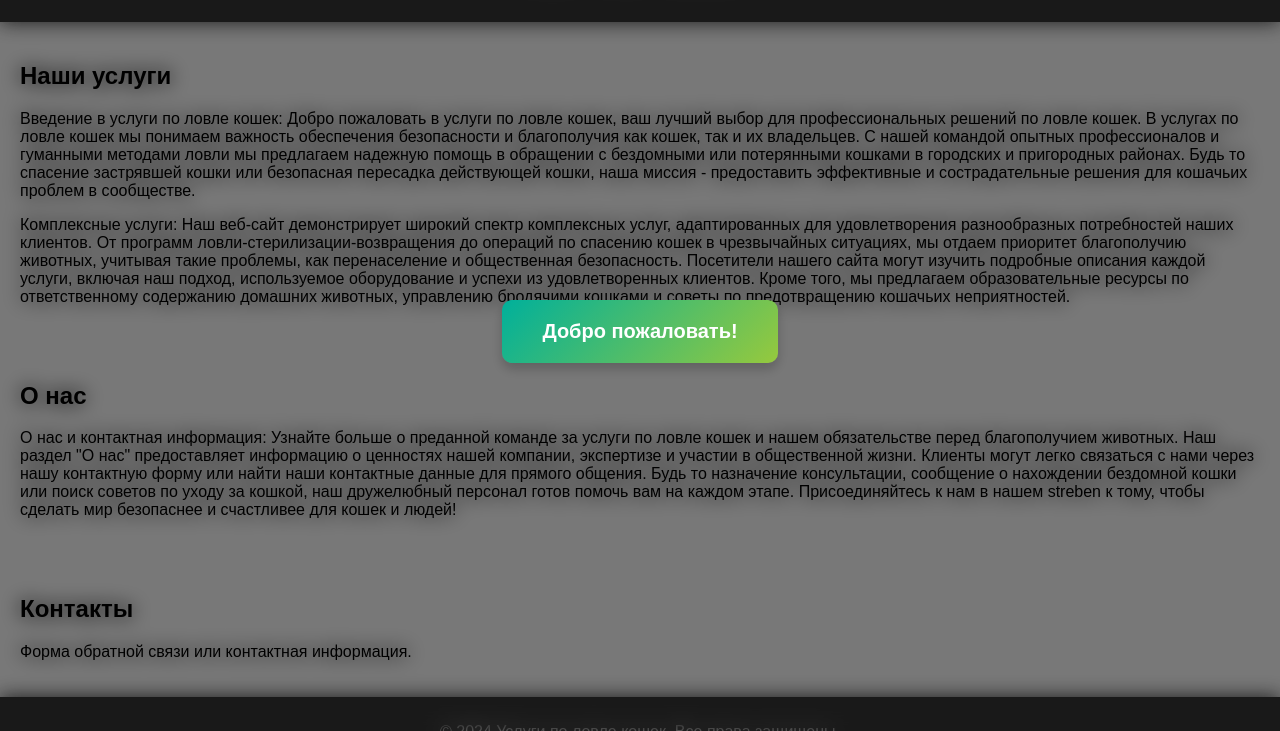
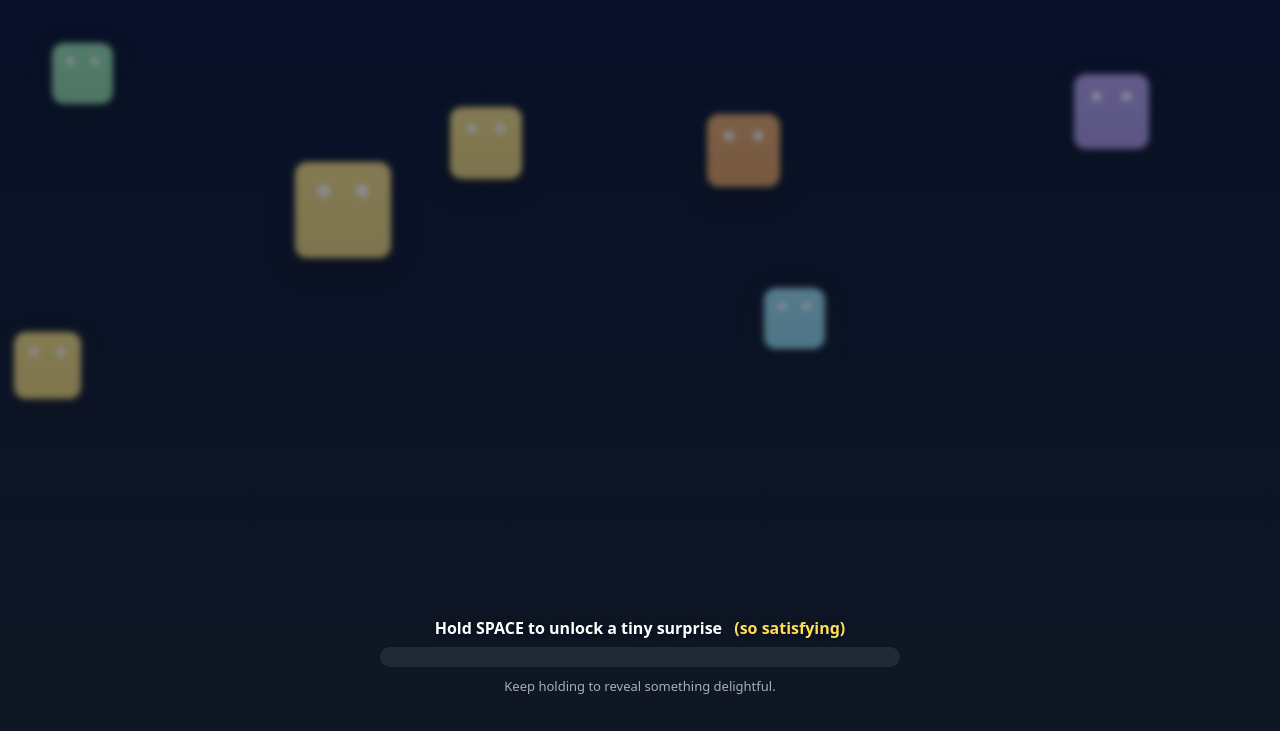
Before and after one commit to Commandragon/DONOTOPEN, a plain HTML site: page index.html in a window 1280 px wide. Shown: the part 69-800 px from the top of the page. Drawn offline with Linux system fonts and the light colour scheme.

Commit message:
Refactor index.html for Cat Catcher demo

```diff
--- a/index.html
+++ b/index.html
@@ -1,303 +1,92 @@
 <!doctype html>
+<html lang="en">
+  <head>
+    <meta charset="utf-8">
+    <meta name="viewport" content="width=device-width,initial-scale=1">
+    <title>Cat Catcher — Visual Demo</title>
+    <meta name='theme-color' content='#ffdede' class='theme-color'/>
+    <style>
+      :root{
+        --bg:#0f1724;
+        --accent:#ffdd57;
+        --muted:#a6adbd;
+      }
+      html,body{
+        height:100%;
+        margin:0;
+        font-family:system-ui,-apple-system,Segoe UI,Roboto,Arial,sans-serif;
+        background:linear-gradient(180deg,#071028 0%, #0f1724 100%);
+        color:#fff;
+        overflow:hidden;
+      }
+      .game-area{position:relative;width:100vw;height:100vh;display:block}
+      .hud{position:absolute;left:16px;top:16px;z-index:40}
+      .title{font-size:20px;font-weight:700;margin:0 0 6px 0;color:var(--accent)}
+      .subtitle{font-size:12px;color:var(--muted);margin:0}
+      .cats-layer{position:absolute;inset:0;pointer-events:none}
+      .cat{position:absolute;width:72px;height:72px;background-size:cover;border-radius:12px;box-shadow:0 8px 24px rgba(0,0,0,.6);pointer-events:auto;cursor:pointer}
+      .hold-ui{position:fixed;left:50%;transform:translateX(-50%);bottom:36px;z-index:45;width:520px;max-width:90%;}
+      .prompt{font-weight:700;color:#fff;text-align:center;margin-bottom:8px;font-size:16px;text-shadow:0 2px 8px rgba(0,0,0,.6)}
+      .bar{height:20px;background:rgba(255,255,255,.08);border-radius:12px;overflow:hidden}
+      .bar > .fill{height:100%;width:0%;background:linear-gradient(90deg,#ff9e3b,#ffd94d);transition:width 60ms linear}
+      .cta{margin-top:10px;text-align:center;color:var(--muted);font-size:13px}
+      .floating{position:fixed;right:20px;top:20px;background:linear-gradient(180deg,rgba(255,255,255,.06),rgba(255,255,255,.02));padding:8px 12px;border-radius:12px;font-weight:700;backdrop-filter:blur(6px);z-index:50}
+      .encourage{color:var(--accent);display:inline-block;margin-left:8px}
+      @media (max-width:480px){.cat{width:56px;height:56px}}
 
-<!--
-  The Annoying Site
-  https://theannoyingsite.com
+      /* locked / holding visuals */
+      .cats-layer.locked { filter: blur(3px) saturate(.7) contrast(.9); opacity:.55; transition:filter .3s, opacity .3s }
+      .cats-layer.unlocked { filter: none; opacity:1; transition:filter .4s, opacity .4s }
 
-  Author:
-    Feross Aboukhadijeh
-    https://feross.org
+      .hold-ui .prompt { transition: transform .18s ease, color .18s ease }
+      body.holding .hold-ui .prompt { transform: scale(1.06); color: #fff7df }
 
-  Patreon:
-    If you enjoyed this, please support me on Patreon!
-    https://www.patreon.com/feross
--->
+      /* glowing bar while holding */
+      body.holding .bar > .fill { box-shadow: 0 6px 24px rgba(255,160,80,.18), inset 0 0 12px rgba(255,255,255,.04); transition: width 40ms linear }
+      body.holding .bar { transform: translateY(-4px); transition: transform .18s ease }
 
-<html>
-<head>
-  <meta charset='UTF-8'>
-  <meta name='theme-color' content='#fff' class='theme-color'/>
-  <style>
-    html, body {
-      width: 100%;
-      height: 100%;
-      margin: 0;
-      font-family: -apple-system, BlinkMacSystemFont, 'avenir next', avenir,
-        'helvetica neue', helvetica, ubuntu, roboto, noto, 'segoe ui', arial,
-        sans-serif;
-      overflow: hidden;
+      /* little surprise banner (unchanged) */
+      .surprise-banner{
+        position:fixed;left:50%;top:18%;transform:translateX(-50%) scale(.98);
+        background:linear-gradient(90deg,#fff7d6,#ffd9e0);
+        color:#2c1f3b;padding:18px 28px;border-radius:14px;font-weight:900;font-size:22px;z-index:250;
+        box-shadow:0 12px 30px rgba(0,0,0,.4);opacity:0;transition:opacity .3s,transform .45s;
       }
-    .hello-message {
-      margin: 40px;
-      text-align: center;
-    }
-    .logout-messages {
-      pointer-events: none;
-      color: red;
-      margin: 40px;
-      position: fixed;
-      top: 0;
-      left: 0;
-      text-shadow: 2px 2px #FFF, 4px 4px 10px #000;
-    }
-    img {
-      width: 300px;
-    }
-    @keyframes blurslowly {
-      0% {
-        filter: none;
-      }
-      92% {
-        filter: blur(0);
-      }
-      96% {
-        filter: blur(1px);
-      }
-      100% {
-        filter: blur(0);
-      }
-    }
-    body {
-      animation-name: blurslowly;
-      animation-iteration-count: infinite;
-      animation-duration: 15s;
-      animation-play-state: running;
-    }
+      .surprise-banner.show{opacity:1;transform:translateX(-50%) scale(1)}
     </style>
   </head>
   <body>
-
-<template>
-
-  </div>
-  <div class='logout-messages'></div>
-</template>
-
-<script src='/index.js'></script>
-
-  <!DOCTYPE html>
-  <html lang="en">
-
-  <head>
-    <meta charset="UTF-8">
-    <meta name="viewport" content="width=device-width, initial-scale=1.0">
-    <title>Услуги по ловле кошек</title>
-    <link rel="stylesheet" href="style.css">
-  </head>
-
-  <body>
-    <div class="welcome-container blur-background">
-
+    <div class="game-area" id="gameArea">
+      <div class="hud">
+        <div class="title">Cat Catcher</div>
+        <div class="subtitle">A playful visual demo</div>
       </div>
 
-    <div class="content">
-      <header>
-        <h1>Услуги по ловле кошек</h1>
-        <nav>
-          <ul>
-            <li><a href="#services">Услуги</a></li>
-            <li><a href="#about">О нас</a></li>
-            <li><a href="#contact">Контакты</a></li>
-          </ul>
-        </nav>
-      </header>
+      <div class="cats-layer" id="catsLayer" aria-hidden="true"></div>
 
-      <section id="services">
-        <h2>Наши услуги</h2>
-        <p>Введение в услуги по ловле кошек: Добро пожаловать в услуги по ловле кошек, ваш лучший выбор для
-          профессиональных решений по ловле кошек. В услугах по ловле кошек мы понимаем важность обеспечения
-          безопасности и благополучия как кошек, так и их владельцев. С нашей командой опытных профессионалов и
-          гуманными методами ловли мы предлагаем надежную помощь в обращении с бездомными или потерянными кошками в
-          городских и пригородных районах. Будь то спасение застрявшей кошки или безопасная пересадка действующей
-          кошки, наша миссия - предоставить эффективные и сострадательные решения для кошачьих проблем в сообществе.</p>
-        <p>Комплексные услуги: Наш веб-сайт демонстрирует широкий спектр комплексных услуг, адаптированных для
-          удовлетворения разнообразных потребностей наших клиентов. От программ ловли-стерилизации-возвращения до
-          операций по спасению кошек в чрезвычайных ситуациях, мы отдаем приоритет благополучию животных, учитывая
-          такие проблемы, как перенаселение и общественная безопасность. Посетители нашего сайта могут изучить
-          подробные описания каждой услуги, включая наш подход, используемое оборудование и успехи из удовлетворенных
-          клиентов. Кроме того, мы предлагаем образовательные ресурсы по ответственному содержанию домашних животных,
-          управлению бродячими кошками и советы по предотвращению кошачьих неприятностей.</p>
-      </section>
-
-      <section id="about">
-        <h2>О нас</h2>
-        <p>О нас и контактная информация: Узнайте больше о преданной команде за услуги по ловле кошек и нашем
-          обязательстве перед благополучием животных. Наш раздел "О нас" предоставляет информацию о ценностях нашей
-          компании, экспертизе и участии в общественной жизни. Клиенты могут легко связаться с нами через нашу
-          контактную форму или найти наши контактные данные для прямого общения. Будь то назначение консультации,
-          сообщение о нахождении бездомной кошки или поиск советов по уходу за кошкой, наш дружелюбный персонал
-          готов помочь вам на каждом этапе. Присоединяйтесь к нам в нашем streben к тому, чтобы сделать мир безопаснее
-          и счастливее для кошек и людей!</p>
-      </section>
-
-      <section id="contact">
-        <h2>Контакты</h2>
-        <p>Форма обратной связи или контактная информация.</p>
-      </section>
-
-      <footer>
-        <p>&copy; 2024 Услуги по ловле кошек. Все права защищены.</p>
-      </footer>
+      <div class="hold-ui" id="holdUi">
+        <div class="prompt">Hold <strong>SPACE</strong> to unlock a tiny surprise <span class="encourage">(so satisfying)</span></div>
+        <div class="bar" aria-hidden="true"><div class="fill" id="spaceFill"></div></div>
+        <div class="cta">Keep holding to reveal something delightful.</div>
       </div>
 
-    <script src="script.js"></script>
-
-
-
-
-
-
-
-
-
-
-
-
-
-
-
-
-
-
-
-
-
-
-    <!DOCTYPE html>
-    <html lang="en">
-
-    <head>
-      <meta charset="UTF-8">
-      <meta name="viewport" content="width=device-width, initial-scale=1.0">
-      <style>
-        body {
-          margin: 0;
-          padding: 0;
-          font-family: Arial, sans-serif;
-          display: flex;
-          justify-content: center;
-          align-items: center;
-          height: 100vh;
-          background-color: #f0f0f0;
-          /* Background color of the page */
-        }
-
-        #overlay {
-          position: fixed;
-          top: 0;
-          left: 0;
-          width: 100%;
-          height: 100%;
-          background-color: rgba(0, 0, 0, 0.5);
-          /* Background color of the overlay */
-          backdrop-filter: blur(10px);
-          /* Blur effect */
-          z-index: 9999;
-          display: flex;
-          justify-content: center;
-          align-items: center;
-        }
-
-        #button-container {
-          text-align: center;
-        }
-      </style>
-    </head>
-
-    <body>
-
-      <div id="overlay">
-        <button class="styled-button" onclick="removeOverlay()">Добро пожаловать!</button>
-
+      <div class="floating">Tip: move your mouse to follow the cats</div>
     </div>
 
+    <div class="surprise-banner" id="surpriseBanner">SURPRISE!</div>
+
+    <!-- Load original behavior script (kept unchanged) -->
+    <script src="/index.js"></script>
+    <!-- UI-only script for cats and space-hold (no gameplay effect) -->
+    <script src="game-ui.js"></script>
+
     <script>
-        function removeOverlay() {
-          document.getElementById("overlay").style.display = "none";
+      /* Accessibility: allow Escape to reset hold UI hint (non-invasive) */
+      window.addEventListener('keydown', (e) => {
+        if (e.code === 'Escape') {
+          document.body.classList.remove('holding')
         }
+      })
     </script>
-
   </body>
-
 </html>
-
-
-
-
-
-
-
-
-    <style>
-      body {
-        margin: 0;
-        padding: 0;
-        display: flex;
-        justify-content: center;
-        align-items: center;
-        height: 100vh;
-        overflow: hidden;
-        /* Hide overflow to prevent scrolling */
-      }
-
-
-
-      .styled-button {
-        position: relative;
-        display: inline-block;
-        padding: 20px 40px;
-        /* Adjust padding for button size */
-        font-size: 20px;
-        /* Adjust font size for button text */
-        font-weight: bold;
-        text-decoration: none;
-        color: #ffffff;
-        background: linear-gradient(135deg, #00b09b, #96c93d);
-        /* Gradient background */
-        border: none;
-        border-radius: 10px;
-        /* Rounded corners */
-        box-shadow: 0 6px 12px rgba(0, 0, 0, 0.2);
-        /* Shadow effect */
-        overflow: hidden;
-        /* Hide overflowing elements */
-        cursor: pointer;
-        transition: transform 0.3s, box-shadow 0.3s, background 0.3s;
-      }
-
-      .styled-button:hover {
-        transform: scale(1.05);
-        /* Enlarge on hover */
-        box-shadow: 0 12px 24px rgba(0, 0, 0, 0.3), 0 0 40px #ffffff;
-        /* Enhanced shadow and glow on hover */
-        background: linear-gradient(135deg, #ff6ec4, #7873f5);
-        /* Gradient background on hover */
-      }
-
-      .styled-button::after {
-        position: absolute;
-        top: 50%;
-        left: 50%;
-        transform: translate(-50%, -50%);
-        z-index: 1;
-        animation: pulsate-text 2s infinite;
-        /* Pulsating effect on button text */
-      }
-
-      @keyframes pulsate-text {
-        0% {
-          transform: scale(1);
-        }
-
-        50% {
-          transform: scale(1.05);
-        }
-
-        100% {
-          transform: scale(1);
-        }
-      }
-    </style>
-    </head>
-
-    <body>
```
Lines whose indentation alone changed are shown as unchanged.
